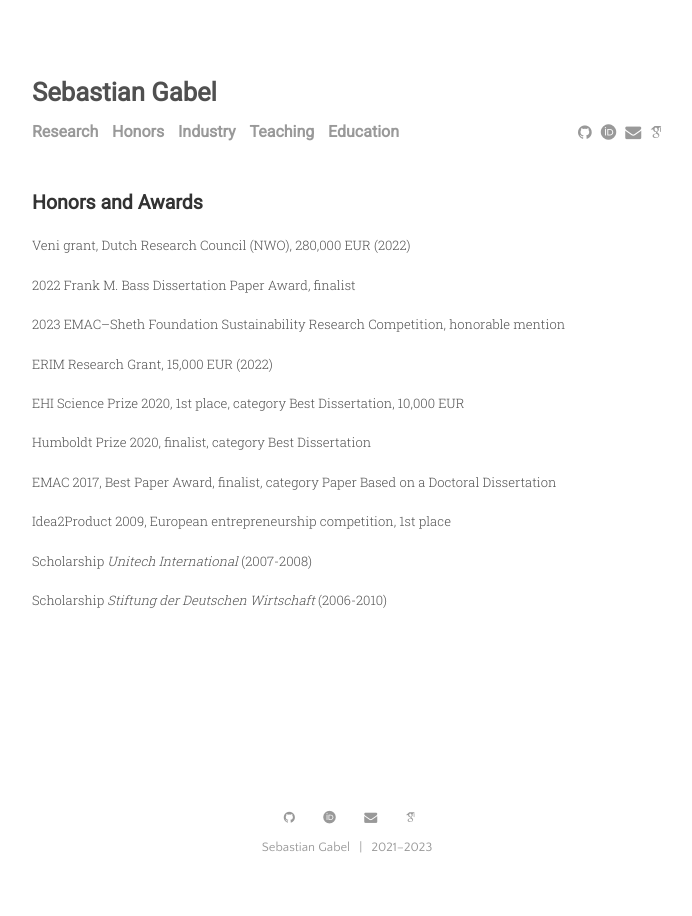
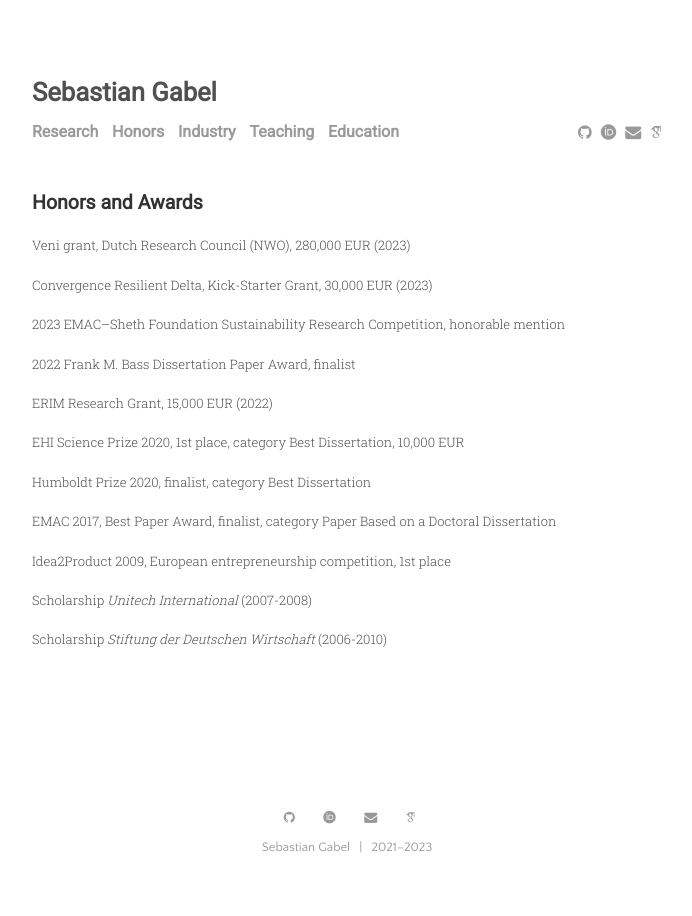
Before and after one commit to sbstn-gbl/sbstn-gbl.github.io, a Jekyll site: the page built from menu/honors.md, in a window 1280 px wide. Shown: the whole page, without its empty margins (293-985 px from the left). Built offline with Jekyll 4.4.1, drawn with Linux system fonts in a browser that asks for light colours; some web fonts are replaced.

Commit message:
updated honors

```diff
--- a/menu/honors.md
+++ b/menu/honors.md
@@ -4,11 +4,13 @@ title: Honors and Awards
 ---
 
 
-Veni grant, Dutch Research Council (NWO), 280,000 EUR (2022)
+Veni grant, Dutch Research Council (NWO), 280,000 EUR (2023)
+
+Convergence Resilient Delta, Kick-Starter Grant, 30,000 EUR (2023)
+
+2023 EMAC–Sheth Foundation Sustainability Research Competition, honorable mention
 
 2022 Frank M. Bass Dissertation Paper Award, finalist
-
-2023 EMAC–Sheth Foundation Sustainability Research Competition, honorable mention
 
 ERIM Research Grant, 15,000 EUR (2022)
 
```
